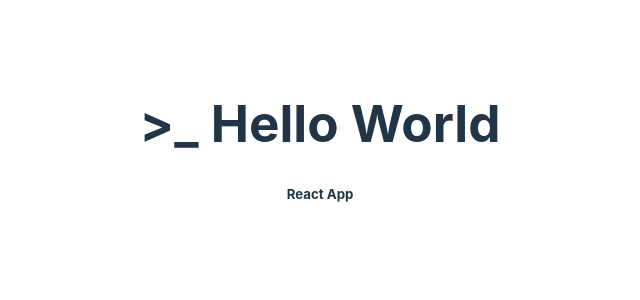
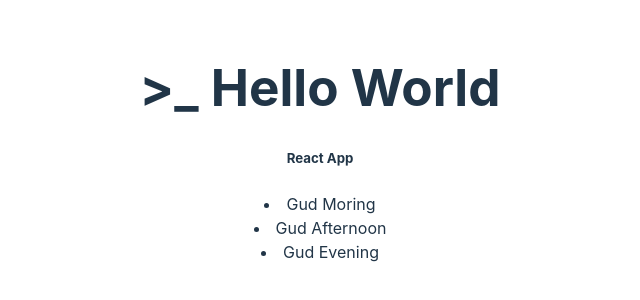
Before and after one commit to MatthewsM2/Blog-Site, a React (Vite) app: page / in a window 1280 px wide. Shown: the part 256-556 px from the top of the page, without its empty margins (320-960 px from the left). Built offline with nearby package versions, Linux system fonts and the light colour scheme.

Commit message:
new changes

```diff
--- a/src/App.jsx
+++ b/src/App.jsx
@@ -5,11 +5,16 @@ import './App.css'
 
 function App() {
   const [count, setCount] = useState(0)
-
+  const message = ">_ Hello World"
+  const name = ["Gud Moring","Gud Afternoon","Gud Evening"];
   return (
     <>
-      <h1> >_ Hello World</h1>
+      <h1> {message} </h1>
 	  <h5> React App </h5>
+    {name.map( (name, index) => (
+
+      <li key={index}>{name}</li>
+    ) )}
     </>
   )
 }
```
